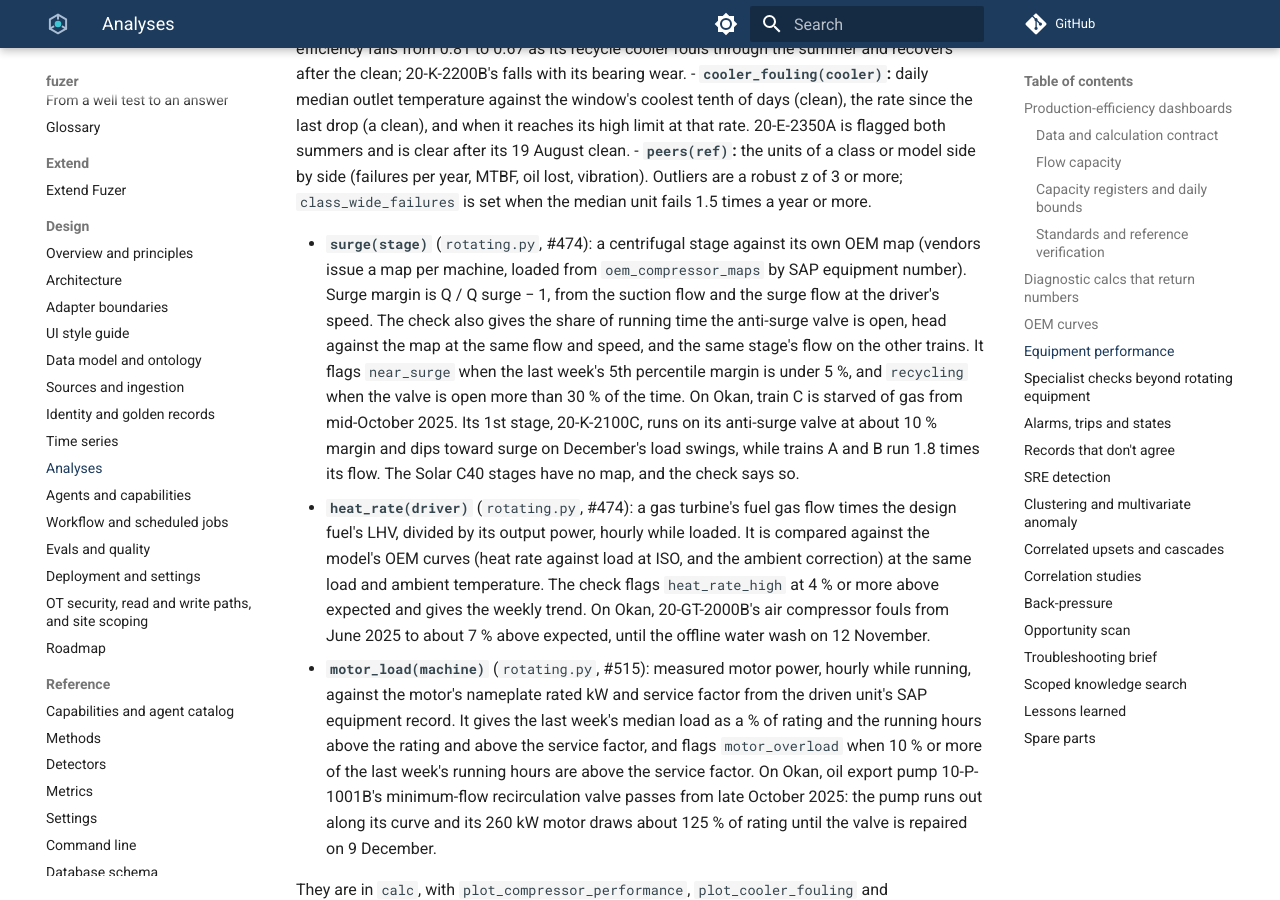
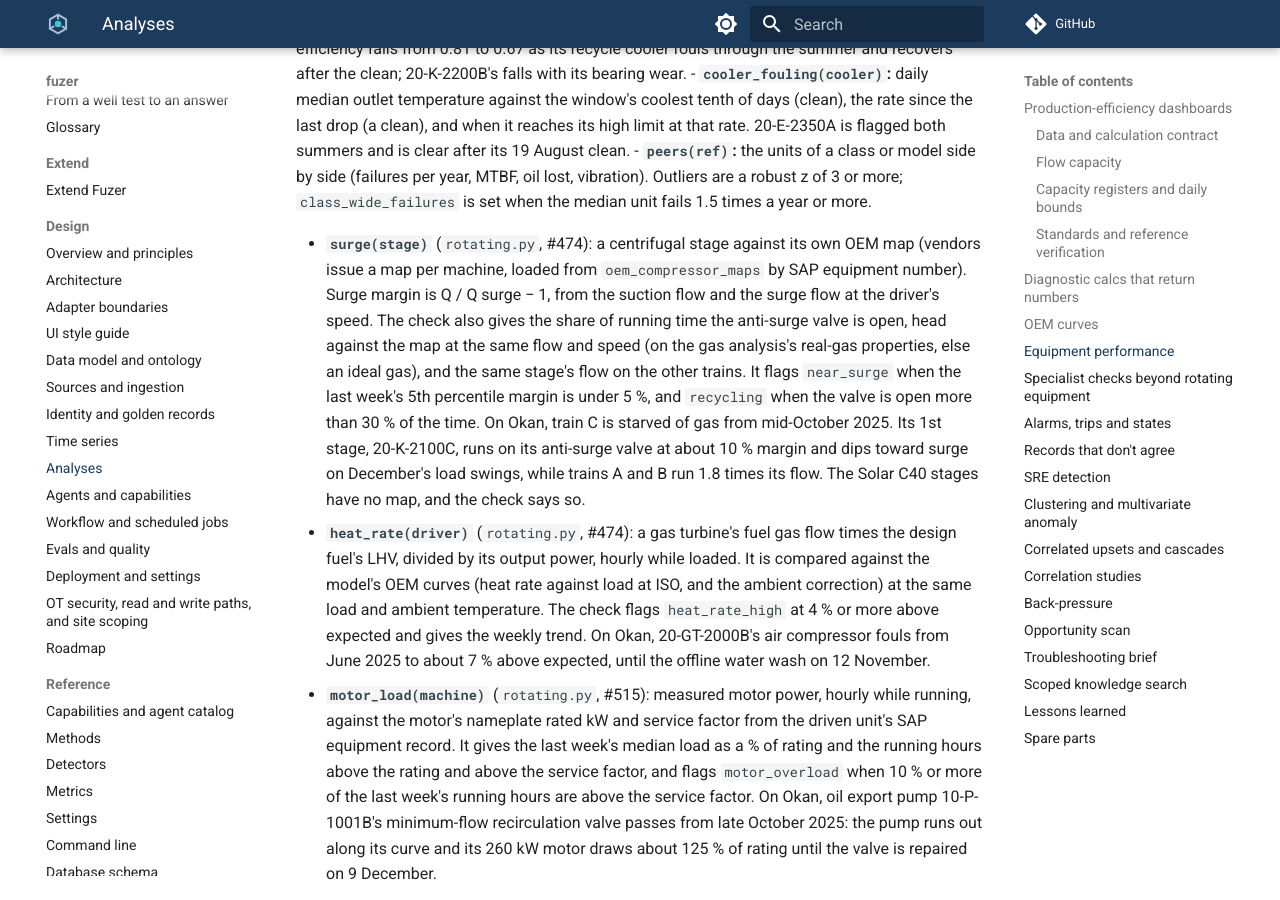
Before and after one commit to areed145/fuzer, an MkDocs documentation site: the page built from docs/analyses.md, in a window 1280 px wide and 900 px high, scrolled down 7343 px. Built offline with MkDocs 1.6.1 and Material for MkDocs 9.7.7, drawn with Linux system fonts in a browser that asks for light colours; comment, search, counter and statistics services are not loaded.

Commit message:
Size Okan's compressor maps and gas turbines to the head the stages do (#858) (#935)
The maps' design heads were about 1.5 times the polytropic head from suction to
discharge pressure on Peng-Robinson, and the gas turbines' duty was set to match.
The maps now carry 134/102/118 kJ/kg and each turbine runs at 0.57 of ISO
output, a 0.93 closure on the stages' gas power. Turbine power follows the
train's share of the inlet gas, so trains A and B work harder while C is
starved. The surge check compares the map with the head on the gas analysis's
real-gas properties, else an ideal gas.


Claude-Session: https://claude.ai/code/session_01LEmc6QCWpmvnnbycqUk2PQ

Co-authored-by: Claude <noreply@anthropic.com>

```diff
--- a/docs/analyses.md
+++ b/docs/analyses.md
@@ -287,8 +287,8 @@ restricted by about 35% in August until the bean change.
 - **`surge(stage)`** (`rotating.py`, #474): a centrifugal stage against its own OEM map (vendors issue a map
   per machine, loaded from `oem_compressor_maps` by SAP equipment number). Surge margin is Q / Q surge − 1, from
   the suction flow and the surge flow at the driver's speed. The check also gives the share of running time the
-  anti-surge valve is open, head against the map at the same flow and speed, and the same stage's flow on the
-  other trains. It flags `near_surge` when the last week's 5th percentile margin is under 5 %, and `recycling`
+  anti-surge valve is open, head against the map at the same flow and speed (on the gas analysis's real-gas
+  properties, else an ideal gas), and the same stage's flow on the other trains. It flags `near_surge` when the last week's 5th percentile margin is under 5 %, and `recycling`
   when the valve is open more than 30 % of the time. On Okan, train C is starved of gas from mid-October 2025.
   Its 1st stage, 20-K-2100C, runs on its anti-surge valve at about 10 % margin and dips toward surge on December's
   load swings, while trains A and B run 1.8 times its flow. The Solar C40 stages have no map, and the check says
```
Also changed, not shown: fakeplant/README.md (+7 -5 lines), 5 other files.
